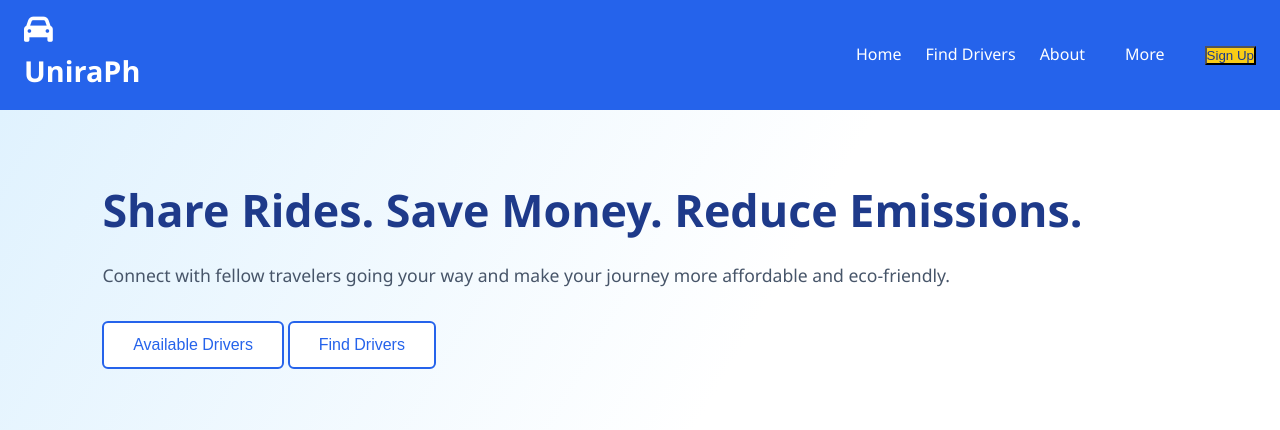
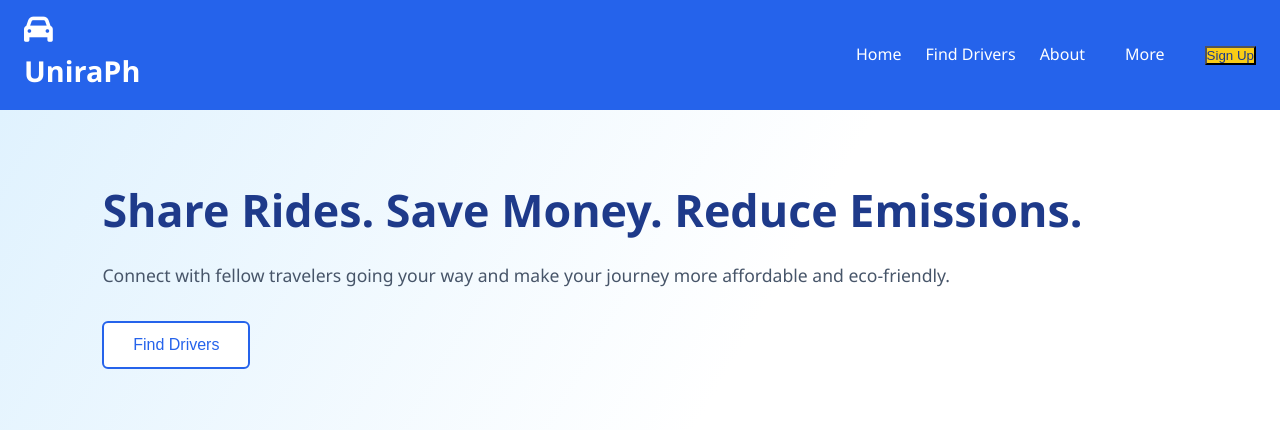
Before and after one commit to mariamarinethd/websiteUNIRAPH, a plain HTML site: page web-dev-code/index.html in a window 1280 px wide. Shown: the top 430 px of the page. Drawn offline with Linux system fonts and the light colour scheme; a script that the page names is missing.

Commit message:
some changes

```diff
--- a/web-dev-code/index.html
+++ b/web-dev-code/index.html
@@ -66,10 +66,6 @@
     <p>Connect with fellow travelers going your way and make your journey more affordable and eco-friendly.</p>
 
    <div class="btn-row">
-  <button class="secondary-btn" onclick="window.location.href='availabledriver.html'">
-    Available Drivers
-  </button>
-
   <button class="secondary-btn" onclick="window.location.href='find.html'">
     Find Drivers
   </button>
```
Also changed, not shown: web-dev-code/driversite.html (+1 -2 lines).
